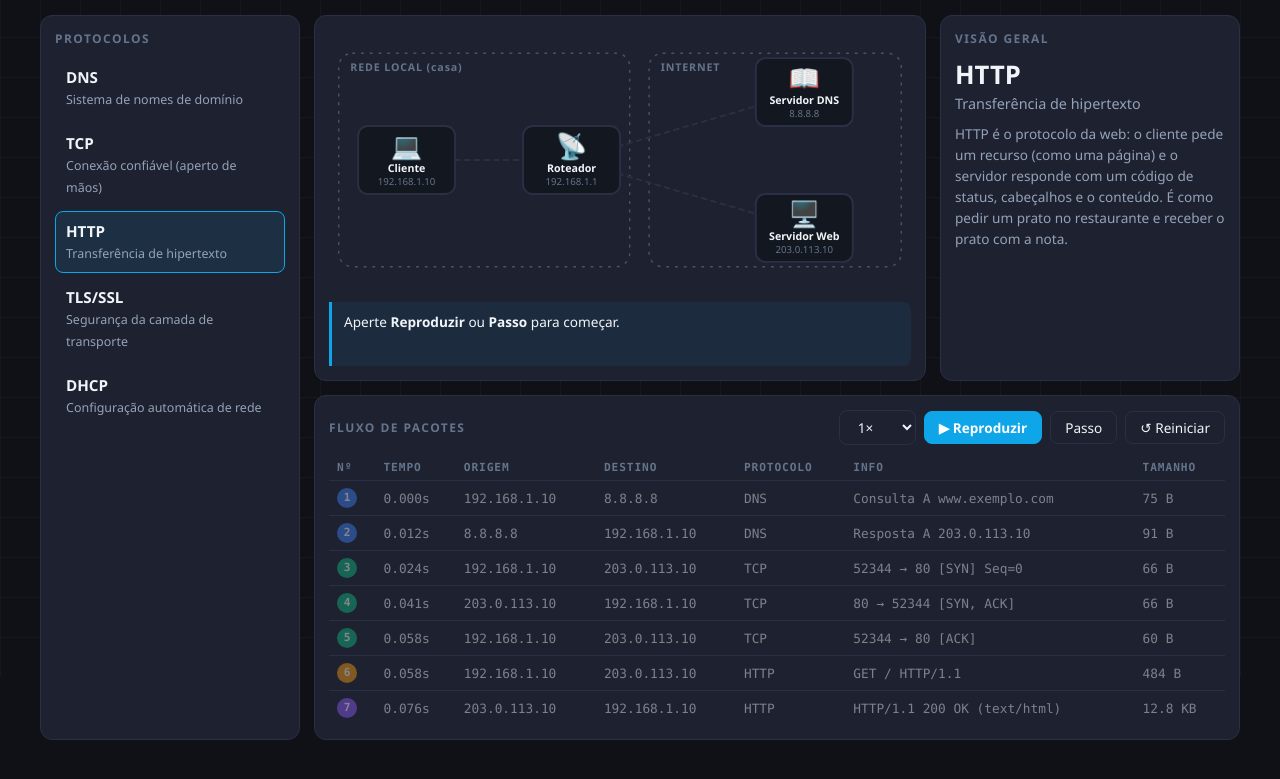
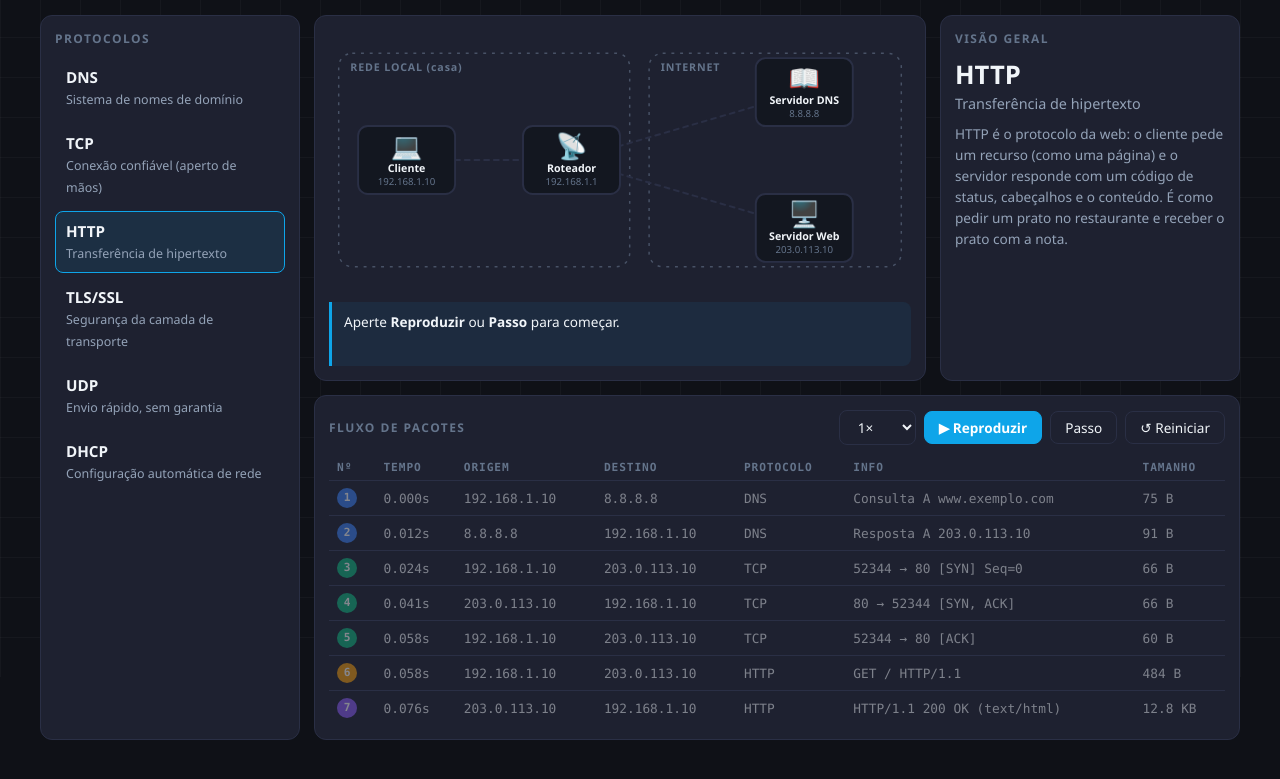
Before and after one commit to cesarazevedo/cesarazevedo.github.io, a plain HTML site: page protocolos.html in a window 1280 px wide. Shown: the part 123-902 px from the top of the page. Drawn offline with Linux system fonts and the light colour scheme.

Commit message:
Explorador de Protocolos: adiciona UDP (#30)
* Adiciona card Protocol Explorer em Ferramentas de Sala

Co-Authored-By: Claude Sonnet 5.5 <noreply@anthropic.com>
Claude-Session: https://claude.ai/code/session_01CPjJkpER2FVXsymqu5BDXj

* Explorador de Protocolos: cenário próprio por protocolo e DHCP na rede local

Co-Authored-By: Claude Sonnet 5.5 <noreply@anthropic.com>
Claude-Session: https://claude.ai/code/session_01CPjJkpER2FVXsymqu5BDXj

* Explorador de Protocolos: adiciona UDP

Co-Authored-By: Claude Sonnet 5.5 <noreply@anthropic.com>
Claude-Session: https://claude.ai/code/session_01CPjJkpER2FVXsymqu5BDXj

---------

Co-authored-by: Claude <noreply@anthropic.com>

```diff
--- a/protocolos.html
+++ b/protocolos.html
@@ -212,7 +212,7 @@
       }
       $('map').innerHTML = h + '<circle id="packet" r="8" cx="-20" cy="-20" fill="#f59e0b"/>';
     }
-    const COLOR = { DNS: '#3b82f6', TCP: '#10b981', HTTP: '#f59e0b', TLS: '#8b5cf6', DHCP: '#ec4899', RESP: '#8b5cf6' };
+    const COLOR = { UDP: '#f97316', DNS: '#3b82f6', TCP: '#10b981', HTTP: '#f59e0b', TLS: '#8b5cf6', DHCP: '#ec4899', RESP: '#8b5cf6' };
 
     // ===== Roteiros: cada protocolo é só uma lista de passos =====
     // Para criar um novo, copie um bloco e troque os textos.
@@ -280,6 +280,22 @@
         ]
       },
       {
+        id: 'udp', scene: 'web', name: 'UDP', tag: 'Envio rápido, sem garantia',
+        text: 'O UDP manda os dados sem apertar a mão antes e sem confirmar a chegada. É como mandar cartas pelo correio: rápido e leve, mas se uma se perder, ninguém avisa. Por isso é usado onde velocidade importa mais que perfeição, como chamadas de vídeo, jogos online e DNS. Compare com o TCP, que é uma ligação telefônica com confirmação.',
+        steps: [
+          { from:'client', to:'web', proto:'UDP', info:'50000 → 5004 Len=172 (áudio 1)', size:'214 B', t:0,
+            why:'O cliente já manda o primeiro pedaço do áudio, direto. Não houve aperto de mãos (nada de SYN): é só colocar a carta no correio.' },
+          { from:'client', to:'web', proto:'UDP', info:'50000 → 5004 Len=172 (áudio 2)', size:'214 B', t:20,
+            why:'Segunda carta, logo em seguida. O cliente não espera resposta nem confirmação para continuar enviando.' },
+          { from:'client', to:'web', lost:true, proto:'UDP', info:'50000 → 5004 Len=172 (áudio 3) — PERDIDO', size:'214 B', t:40,
+            why:'Esta carta se perdeu no caminho (o pacote some no roteador). No UDP ninguém avisa nem reenvia. Na chamada de vídeo você ouve um pequeno "pulo" e a conversa segue. No TCP, o envio pararia para repetir esse pedaço.' },
+          { from:'client', to:'web', proto:'UDP', info:'50000 → 5004 Len=172 (áudio 4)', size:'214 B', t:60,
+            why:'A transmissão continua normalmente, sem se importar com a carta perdida. É isso que deixa o UDP tão rápido.' },
+          { from:'web', to:'client', proto:'UDP', info:'5004 → 50000 Len=172 (áudio da outra pessoa)', size:'214 B', t:65,
+            why:'O outro lado também manda o áudio dele, pelo mesmo jeito. Cada pacote UDP (datagrama) é independente dos outros.' }
+        ]
+      },
+      {
         id: 'dhcp', scene: 'local', name: 'DHCP', tag: 'Configuração automática de rede',
         text: 'O DHCP entrega um endereço IP para quem acabou de entrar na rede. É como a recepção de um hotel entregando o número do seu quarto. O servidor fica na MESMA rede do cliente (em casa, é o próprio roteador), então nada disso sai para a internet. São 4 passos, conhecidos como DORA.',
         steps: [
@@ -339,7 +355,8 @@
     }
 
     function movePacket(s, done) {
-      const pts = path(s.from, s.to), pk = $('packet');
+      let pts = path(s.from, s.to); const pk = $('packet');
+      if (s.lost) pts = pts.slice(0, Math.max(2, Math.ceil(pts.length / 2)));
       pk.setAttribute('fill', color(s.proto));
       const dur = parseFloat($('speed').value) * 1000;
       const start = performance.now();
```
